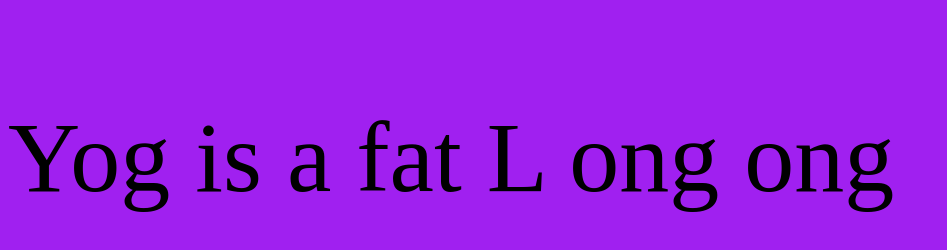
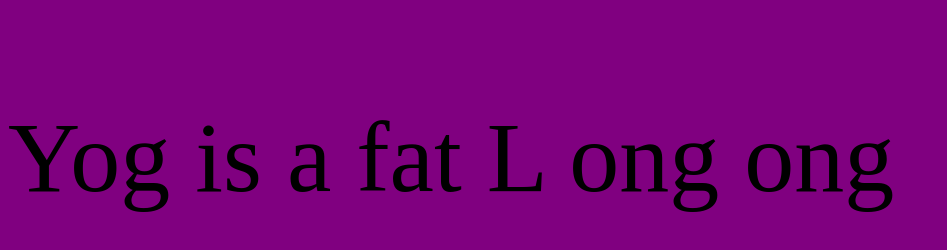
Before and after one commit to ExoticSnip3s/YOGL, a plain HTML site: page index.html in a window 1280 px wide. Shown: the whole page, without its empty margins (0-947 px from the left). Drawn offline with Linux system fonts and the light colour scheme.

Commit message:
Update index.html

```diff
--- a/index.html
+++ b/index.html
@@ -3,9 +3,9 @@
 <head>
     <meta charset="UTF-8">
     <title>YOG L</title>
-    <meta name="am-api-token" content="-3RgzFm-d">
+
 </head>
-<body style="Background-color:#A020F0;" >
+<body style="Background-color: purple;" >
 <p style="font-size: 100px" style="color: #A020F0">Yog is a fat L ong ong </p>
 
 
```
